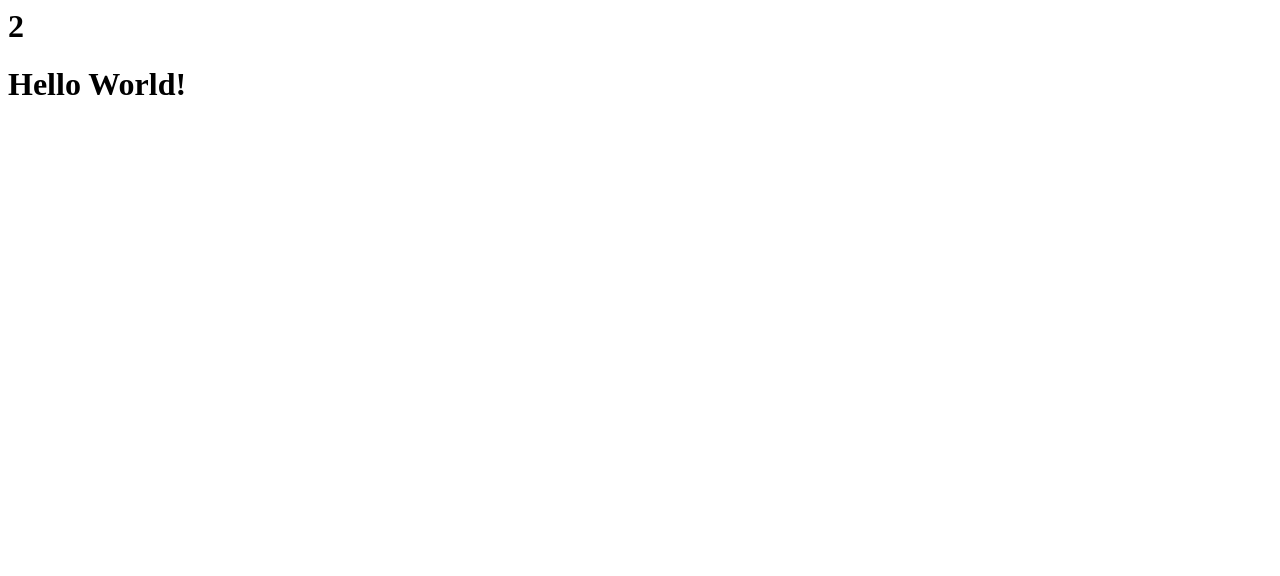
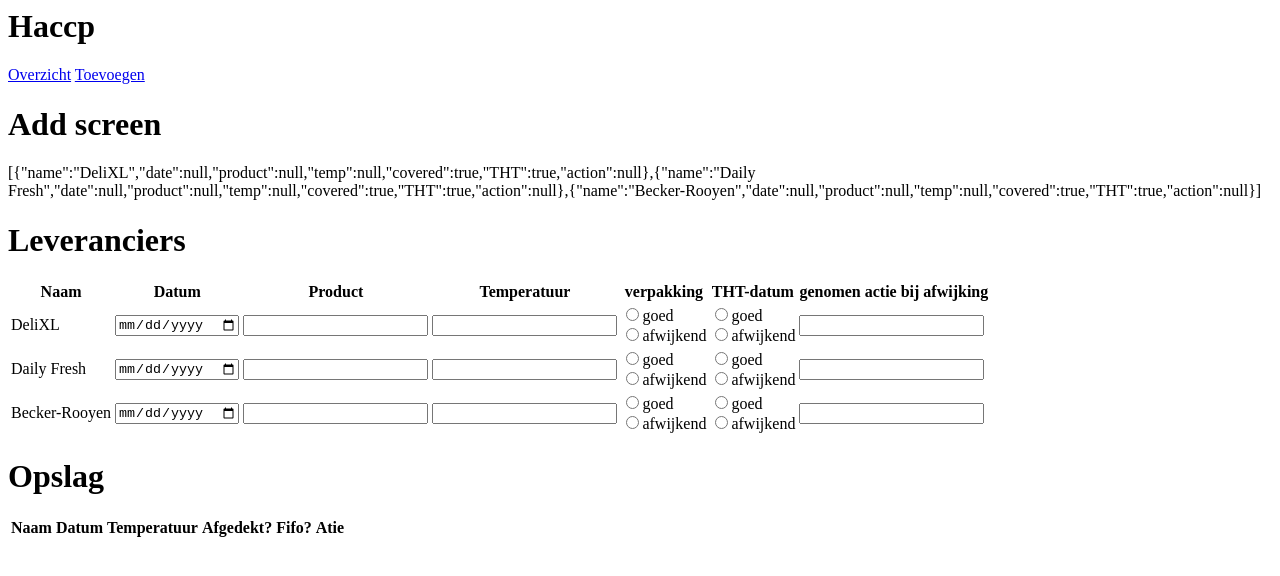
Before and after one commit to jlucas95/haccp, a website: page public/index.html at #!/add in a window 1280 px wide. Drawn offline with nearby package versions, Linux system fonts and the light colour scheme; some packages are replaced by stand-ins of ours.

Commit message:
adds the page to add forms

```diff
--- a/package.json
+++ b/package.json
@@ -8,5 +8,8 @@
     "start": "node server.js"
   },
   "author": "",
-  "license": "ISC"
+  "license": "ISC",
+  "dependencies": {
+    "angular-ui-router": "^0.4.2"
+  }
 }
--- /dev/null
+++ b/public/add.html
@@ -0,0 +1,65 @@
+<h1>Add screen</h1> {{suppliers}}
+<form>
+    <h1>Leveranciers</h1>
+    <table>
+        <thead>
+            <tr>
+                <th>Naam</th>
+                <th>Datum</th>
+                <th>Product</th>
+                <th>Temperatuur</th>
+                <th>verpakking</th>
+                <th>THT-datum</th>
+                <th>genomen actie bij afwijking</th>
+            </tr>
+            </th>
+            <tbody>
+
+                <tr ng-repeat="supplier in suppliers">
+                    <td>
+                        <label type="text" ng-model="supplier.name">{{supplier.name}}</label
+        </td>
+        <td>
+          <input type="date" ng-model="supplier.date" />
+        </td>
+        <td>
+          <input type="text" ng-model="supplier.product"/>
+        </td>
+        <td>
+          <input type="number" ng-model="supplier.temp"/>
+        </td>
+        <td>
+          <input type="radio" ng-model="supplier.packaging" name="{{supplier.name}}.verpakking" value="goed">goed</input><br />
+          <input type="radio" ng-model="supplier.packaging" name="{{supplier.name}}.verpakking" value="afwijkend">afwijkend</input>
+        </td>
+        <td>
+          <input type="radio" ng-model="supplier.THT" name="{{supplier.name}}.THT" value="goed">goed</input><br />
+          <input type="radio" ng-model="supplier.THT" name="{{supplier.name}}.THT" value="afwijkend">afwijkend</input>
+        </td>
+        <td>
+          <input type="text" ng-model="supplier.action"/>
+        </td>
+      </tr>
+    </tbody>
+  </table>
+  <h1>Opslag</h1>
+    <table>
+      <thead>
+        <tr>
+          <th>Naam</th>
+          <th>Datum</th>
+          <th>Temperatuur</th>
+          <th>Afgedekt?</th>
+          <th>Fifo?</th>
+          <th>Atie</th>
+        </tr>
+      </thead>
+      <tbody>
+        <tr>
+          <td></td>
+        </tr>
+      </tbody>
+
+    </table>
+
+</form>
--- a/public/app.js
+++ b/public/app.js
@@ -1 +1,34 @@
-var app = angular.module("haccp", []);
+var app = angular.module("haccp", ["ui.router"]);
+
+
+
+
+app.config(["$stateProvider", function($stateProvider){
+  $stateProvider.state({
+    name: 'summary',
+    url: '/',
+    templateUrl: 'summary.html',
+    controller: 'SummaryCtrl'
+  })
+  .state({
+    name: 'add',
+    url: '/add',
+    templateUrl: '/add.html',
+    controller: 'AddCtrl'
+  });
+}]);
+
+app.controller("SummaryCtrl",
+["$scope", "$http" ,function($scope, $http){
+  $scope.year = (new Date()).getFullYear();
+}]);
+app.controller('AddCtrl', ['$scope', '$http', function($scope, $http){
+  var supplierObj = {date: null, product: null, temp: null, covered: true, THT: true, action: null};
+  var suppliers =  [{name: "DeliXL"},{name: "Daily Fresh"} , {name: "Becker-Rooyen"}];
+  $scope.suppliers = [];
+  for (var index in suppliers) {
+    $scope.suppliers.push(angular.extend(suppliers[index], supplierObj));
+  }
+  var storageObj = {date: null, temp: null, packaged: 'goed', THT: 'goed', action: null};
+  $scope.storage = [{name}]
+}]);
--- a/public/index.html
+++ b/public/index.html
@@ -1,10 +1,16 @@
 <html>
 <head>
-  <script src="https://ajax.googleapis.com/ajax/libs/angularjs/1.6.1/angular.min.js"></script>
+  <script src="https://ajax.googleapis.com/ajax/libs/angularjs/1.6.1/angular.js"></script>
+  <script src="https://unpkg.com/angular-ui-router/release/angular-ui-router.min.js"></script>
   <script src="app.js"></script>
 </head>
-<body ng-app="haccp">
-  <h1>{{1+1}}</h1>
-  <h1>Hello World!<h1>
+<body ng-app="haccp" ui-view="main">
+
+<h1>Haccp</h1>
+<a ui-sref="summary" ui-sref-active="active">Overzicht</a>
+<a ui-sref="add" ui-sref-active="active">Toevoegen</a>
+<ui-view>
+</ui-view>
+
 </body>
 </html>
```
Also changed, not shown: data-layer.js (added, +27 -0 lines), public/summary.html (added, +4 -0 lines), server.js (+20 -21 lines).
